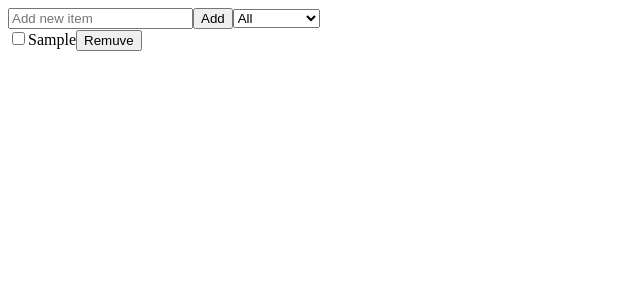
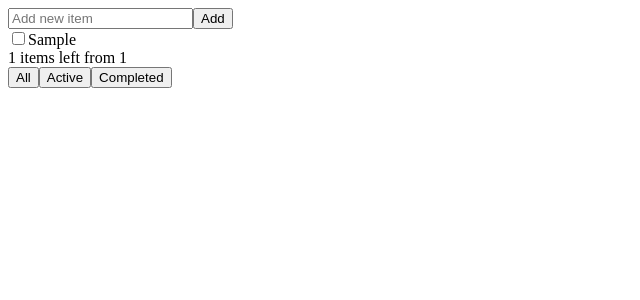
Before and after one commit to irinam759/todo-list, a React (Create React App) app: page / in a window 1280 px wide. Both pictures are taken after typing "Sample" into the empty fields and a click on the button "Add". Shown: the top 300 px of the page, without its empty margins (0-640 px from the left). Built offline with nearby package versions, Linux system fonts and the light colour scheme.

Commit message:
remuve appear onHover, change options to buttons

```diff
--- a/src/App.css
+++ b/src/App.css
@@ -1,38 +1,16 @@
-.App {
-  text-align: center;
+.complited {
+
+  text-decoration:  line-through;
+  color:lightgray;
 }
 
-.App-logo {
-  height: 40vmin;
-  pointer-events: none;
+.dis{
+  text-transform: capitalize;
 }
 
-@media (prefers-reduced-motion: no-preference) {
-  .App-logo {
-    animation: App-logo-spin infinite 20s linear;
-  }
+.dis ~ .button {
+  display:none;
 }
-
-.App-header {
-  background-color: #282c34;
-  min-height: 100vh;
-  display: flex;
-  flex-direction: column;
-  align-items: center;
-  justify-content: center;
-  font-size: calc(10px + 2vmin);
-  color: white;
+.dis:hover ~ .button, .button:hover{
+  display:inline-block;
 }
-
-.App-link {
-  color: #61dafb;
-}
-
-@keyframes App-logo-spin {
-  from {
-    transform: rotate(0deg);
-  }
-  to {
-    transform: rotate(360deg);
-  }
-}
--- a/src/App.js
+++ b/src/App.js
@@ -1,4 +1,5 @@
 import React from 'react';
+import './App.css';
 
 class App extends React.Component{
   constructor(props) {
@@ -6,7 +7,9 @@ class App extends React.Component{
     this.state = {
       text: '',
       list:[],
-      filter:'all'
+      filter:'all',
+      count: 0
+
     }
   }
 
@@ -21,11 +24,14 @@ class App extends React.Component{
     if(this.state.text.trim()){ //trim - method of cleaning spaces on string
       const newTask = {
       text: this.state.text,
-      isCompleted:false
+      isCompleted:false,
+
     }
     this.setState({
       list:this.state.list.concat(newTask),
       text:''
+      // count: this.state.list.filter((status) => !status.isCompleted).length
+
     });
 
     } else {
@@ -49,12 +55,13 @@ updateStatus = (task) => {
   //          return taskItem === task ? {text:taskItem.text, isCompleted: !taskItem.isCompleted} : taskItem
   //     })
   // })
-
+console.log(this.state.list)
    /*Working with task object */
   this.setState({
     list: this.state.list.map((taskItem)=> {
            return taskItem === task ? {...taskItem, isCompleted: !taskItem.isCompleted} : taskItem
       })
+      // count: this.state.list.filter((status) => !status.isCompleted).length
   })
 }
 
@@ -95,19 +102,24 @@ remuveTask = (task) => {
 
     const allTasks = this.state.list.filter(task => {
       //if(this.state.filter === 'all') {return true;}
-      if(this.state.filter === 'active'){return !task.isCompleted}
+      if(this.state.filter === 'active'){
+        return !task.isCompleted}
       if(this.state.filter === 'completed'){return task.isCompleted}
       return true;//filter 'all'
     })
     .map((task,index) =>{
+
     return (
     <div key={index}>
       <input type="checkbox" checked={task.isCompleted} onChange={() => this.updateStatus(task)}/>
-      {task.text}
-      <button onClick = {() => this.remuveTask(task)}>Remuve</button>
+      <span className={task.isCompleted ? 'complited dis' : 'dis' }>{task.text}</span>
+      <button className='button' onClick = {() => this.remuveTask(task)}>X</button>
       </div>
     )
   });
+    const compQuant =  this.state.list.filter((status) => !status.isCompleted).length;
+    const counts = (!compQuant ? 'Your list is empty' : `${compQuant} items left from ${this.state.list.length}`);
+
 
 
     return (
@@ -115,17 +127,24 @@ remuveTask = (task) => {
         <form onSubmit={this.handleSubmit}>
         <input value={this.state.text} onChange={this.changeText} type="text" placeholder="Add new item" ></input>
         <button type="button" onClick={this.addTask}>Add</button>
-        <select value={this.state.filter} onChange={this.changeFilter}>
-          <option value={'all'}>All</option>
-          <option value={'active'}>Active</option>
-          <option value={'completed'}>Completed</option>
-        </select>
+
       </form>
         <div>
       {allTasks}
         </div>
+      <div>{counts}</div>
 
+      <form>
+        <button name='all' value='all' type="button" onClick={this.changeFilter}>All</button>
+        <button name='active' value='active' type="button" onClick={this.changeFilter}>Active</button>
+        <button  name='completed' value='completed' type="button" onClick={this.changeFilter}>Completed</button>
+      </form>
 
+      {/* <select value={this.state.filter} onChange={this.changeFilter}>
+          <option value={'all'}>All</option>
+          <option value={'active'}>Active</option>
+          <option value={'completed'}>Completed</option>
+        </select> */}
       </div>
     )
   }
```
